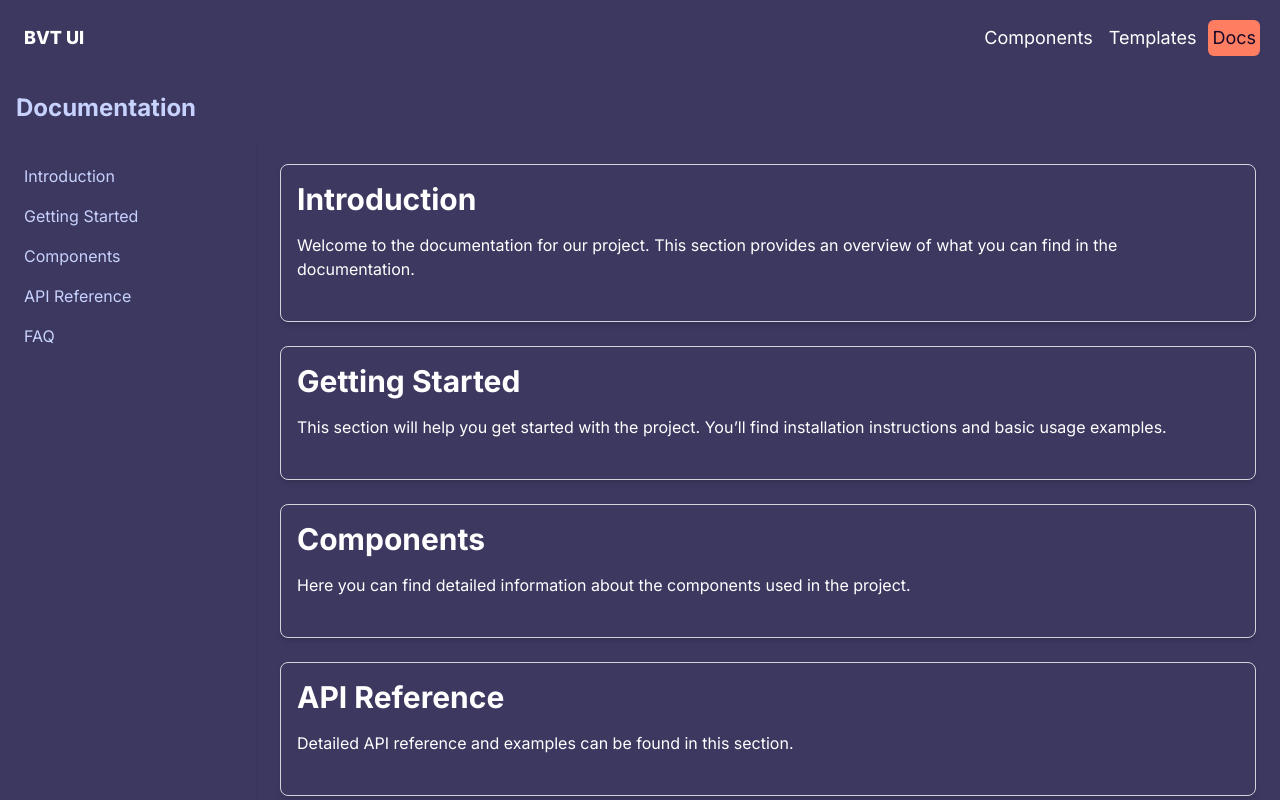
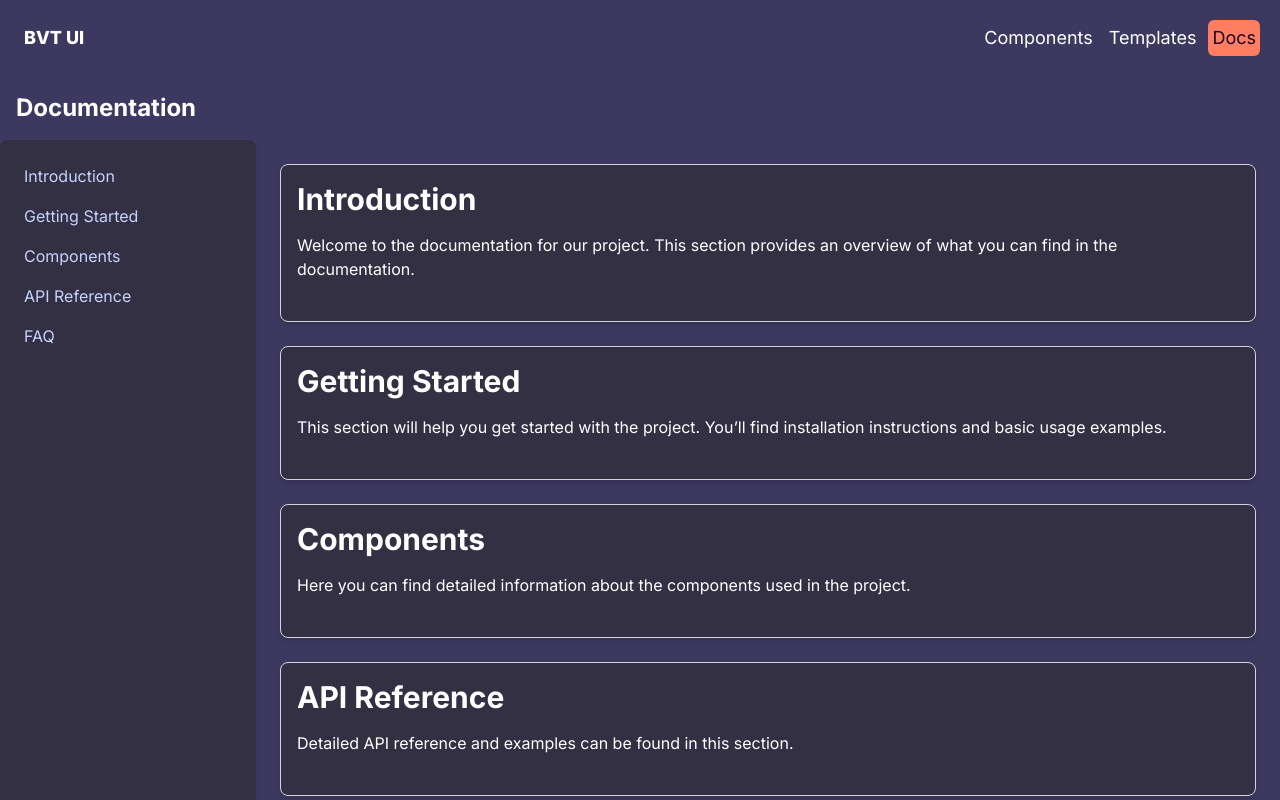
Before and after one commit to Bay-Valley-Tech-Code-Academy/UI-Components-Kit, a Next.js app: page /doc in a window 1280 px wide. Shown: the top 800 px of the page. Built offline with nearby package versions, Linux system fonts and the light colour scheme.

Commit message:
Changed color scheme

```diff
--- a/src/app/doc/page.js
+++ b/src/app/doc/page.js
@@ -6,13 +6,13 @@ export default function DocumentationLayout() {
       {/* Header */}
       <header>
         <Navbar />
-        <h1 className="text-indigo-200 text-2xl font-bold p-4">Documentation</h1>
+        <h1 className="text-[#ffffff] text-2xl font-bold p-4">Documentation</h1>
       </header>
 
       {/* Main Content Area */}
       <div className="flex flex-1">
         {/* Sidebar */}
-        <aside className="w-64 bg-[#3D3860] shadow-md p-6">
+        <aside className="w-64 bg-[#333044] rounded-lg shadow-md p-6">
           <nav>
             <ul className="space-y-4">
               <li>
@@ -63,7 +63,7 @@ export default function DocumentationLayout() {
         <main className="flex-1 p-6 space-y-6">
           {/* Introduction Section */}
           <section id="introduction">
-            <div className="p-4 border border-gray-300 rounded-lg bg-[#3D3860] shadow-md">
+            <div className="p-4 border border-gray-300 rounded-lg bg-[#333044] shadow-md">
               <h2 className="text-3xl font-bold mb-4 text-[#ffffff]">Introduction</h2>
               <p className="mb-6 text-[#ffffff]">
                 Welcome to the documentation for our project. This section
@@ -74,7 +74,7 @@ export default function DocumentationLayout() {
 
           {/* Getting Started Section */}
           <section id="getting-started">
-            <div className="p-4 border border-gray-300 rounded-lg bg-[#3D3860] shadow-md">
+            <div className="p-4 border border-gray-300 rounded-lg bg-[#333044] shadow-md">
               <h2 className="text-3xl font-bold mb-4 text-[#ffffff]">Getting Started</h2>
               <p className="mb-6 text-[#ffffff]">
                 This section will help you get started with the project. You’ll
@@ -85,7 +85,7 @@ export default function DocumentationLayout() {
 
           {/* Components Section */}
           <section id="components">
-            <div className="p-4 border border-gray-300 rounded-lg bg-[#3D3860] shadow-md">
+            <div className="p-4 border border-gray-300 rounded-lg bg-[#333044] shadow-md">
               <h2 className="text-3xl font-bold mb-4 text-[#ffffff]">Components</h2>
               <p className="mb-6 text-[#ffffff]">
                 Here you can find detailed information about the components used
@@ -96,7 +96,7 @@ export default function DocumentationLayout() {
 
           {/* API Reference Section */}
           <section id="api-reference">
-            <div className="p-4 border border-gray-300 rounded-lg bg-[#3D3860] shadow-md">
+            <div className="p-4 border border-gray-300 rounded-lg bg-[#333044] shadow-md">
               <h2 className="text-3xl font-bold mb-4 text-[#ffffff]">API Reference</h2>
               <p className="mb-6 text-[#ffffff]">
                 Detailed API reference and examples can be found in this section.
@@ -106,7 +106,7 @@ export default function DocumentationLayout() {
 
           {/* FAQ Section */}
           <section id="faq">
-            <div className="p-4 border border-gray-300 rounded-lg bg-[#3D3860] shadow-md">
+            <div className="p-4 border border-gray-300 rounded-lg bg-[#333044] shadow-md">
               <h2 className="text-3xl font-bold mb-4 text-[#ffffff]">FAQ</h2>
               <p className="mb-6 text-[#ffffff]">
                 Answers to frequently asked questions are provided here.
```
